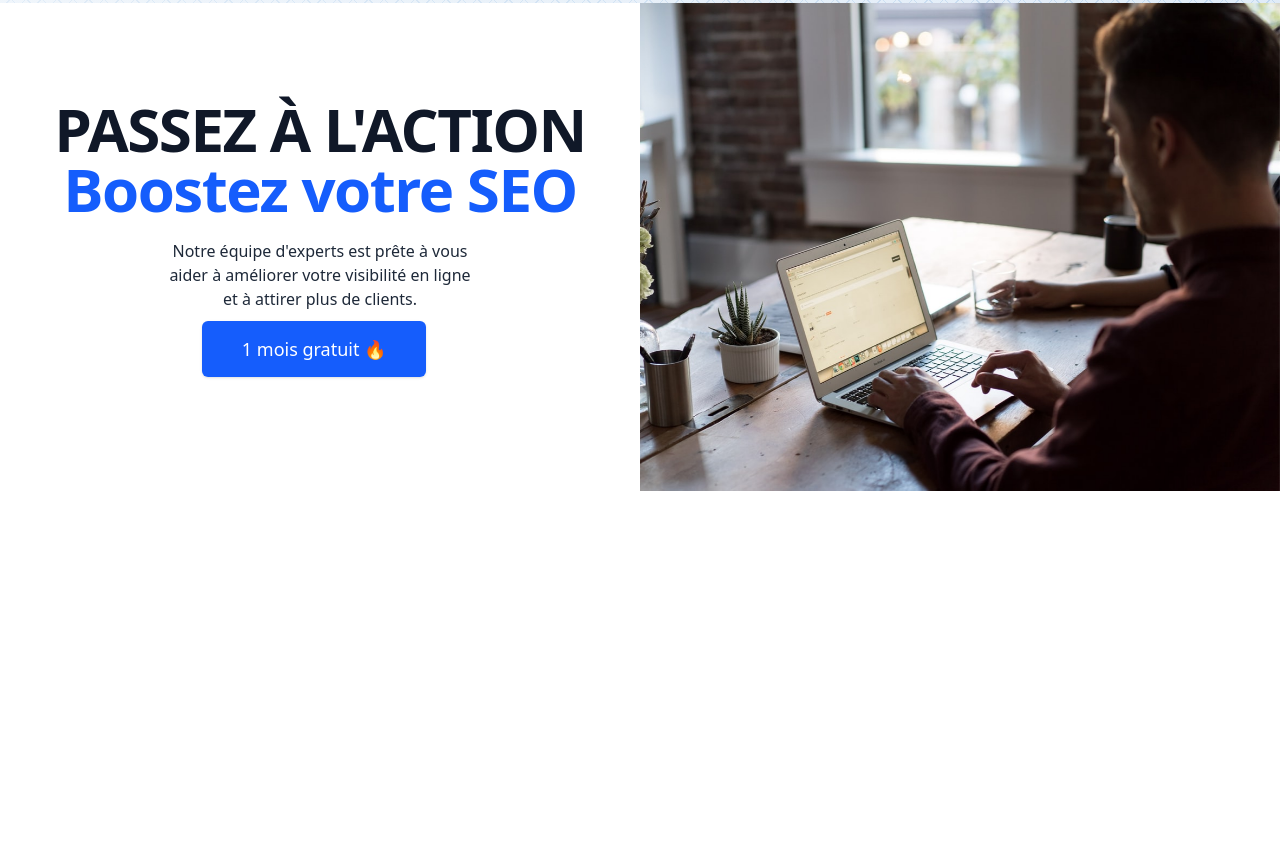
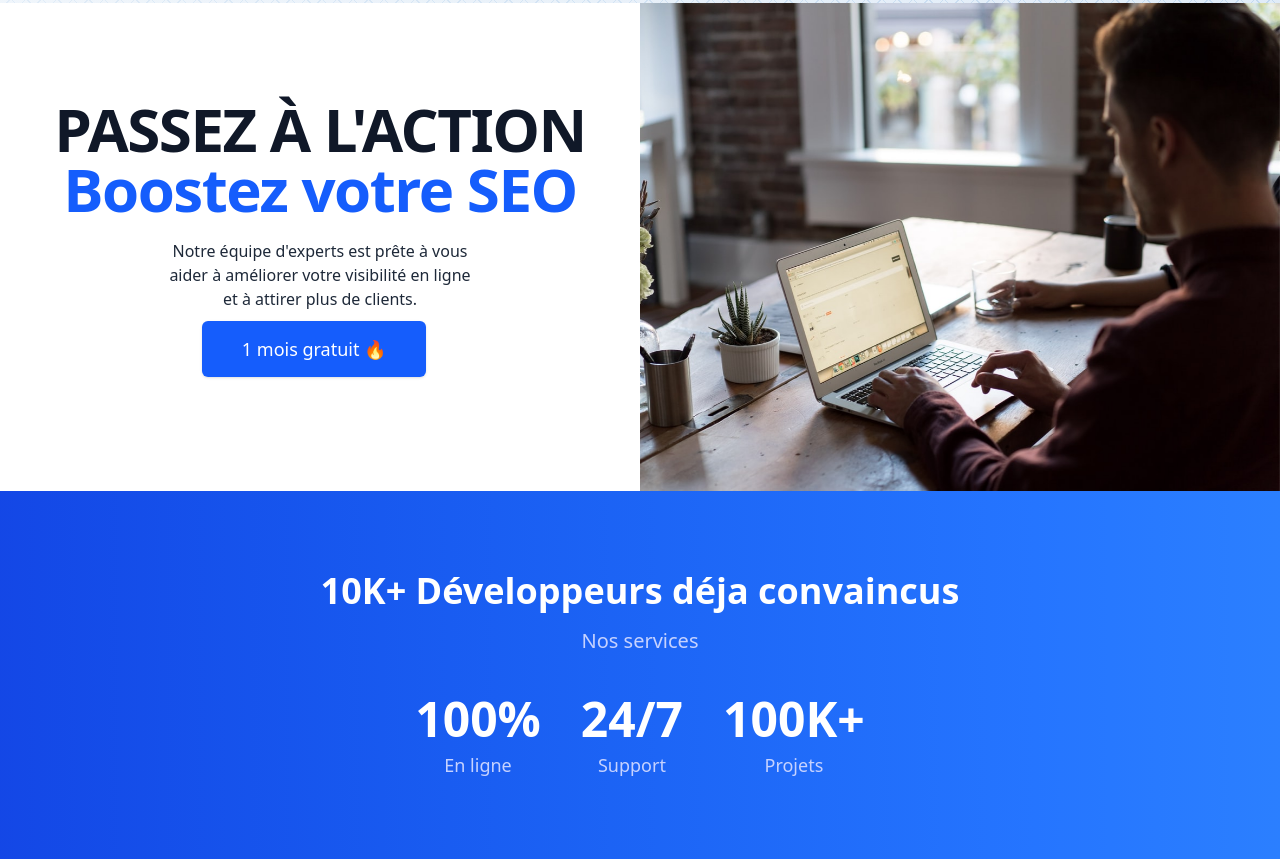
Before and after one commit to zaaine/FormaSquare, a website: page index.html in a window 1280 px wide. Shown: the part 612-1471 px from the top of the page. Before the commit the page ends 1103 px from the top, so only its background shows below. Drawn offline with nearby package versions, Linux system fonts and the light colour scheme; files that its build step writes are made by us from their sources.

Commit message:
Composant information.

```diff
--- a/index.html
+++ b/index.html
@@ -156,6 +156,7 @@
       </section>
     </header>
     <main>
+      <!-- section 1  -->
       <section class="flex flex-col md:flex-row" id="services">
         <div
           class="bg-[radial-gradient(white_50%,gray_200)] px-10 pb-20 md:pb-32 pt-16 md:pt-24 w-full md:w-1/2 text-center"
@@ -185,6 +186,33 @@
           />
         </div>
       </section>
+      <!-- section 2  -->
+      <section
+        class="bg-gradient-to-r from-blue-700 to-blue-500 py-12 px-4 text-center sm:px-6 lg:px-8 lg:py-20"
+      >
+        <h2 class="text-3xl lg:text-4xl font-extrabold text-white mb-3 sm:mb-4">
+          10K+ Développeurs déja convaincus
+        </h2>
+        <p class="px-4 text-md text-indigo-200 sm:text-xl">
+          Nos services
+        </p>
+          <div
+        class="flex justify-center items-center mt-10 flex-col space-y-10 sm:space-y-0 sm:space-x-10 sm:flex-row"
+      >
+        <div class="flex flex-col justify-center items-center">
+          <p class="text-4xl font-extrabold text-white md:text-5xl">100%</p>
+          <p class="mt-2 text-lg font-medium text-indigo-200">En ligne</p>
+        </div>
+        <div class="flex flex-col justify-center items-center">
+          <p class="text-4xl font-extrabold text-white md:text-5xl">24/7</p>
+          <p class="mt-2 text-lg font-medium text-indigo-200">Support</p>
+        </div>
+        <div class="flex flex-col justify-center items-center">
+          <p class="text-4xl font-extrabold text-white md:text-5xl">100K+</p>
+          <p class="mt-2 text-lg font-medium text-indigo-200">Projets</p>
+        </div>
+      </div>
+      </section>
     </main>
   </body>
   <script src="./script.js"></script>
```
